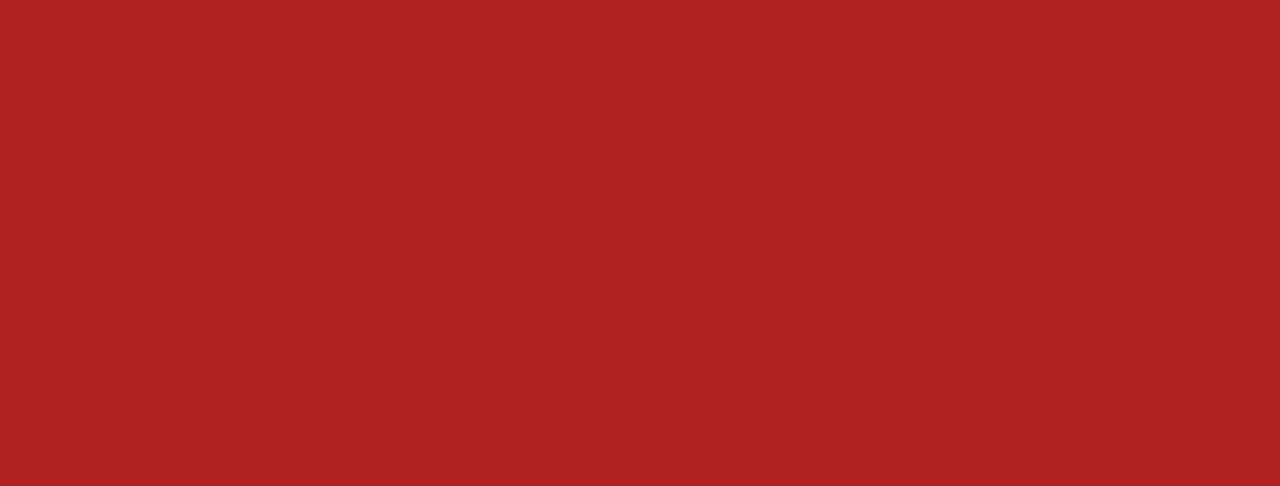
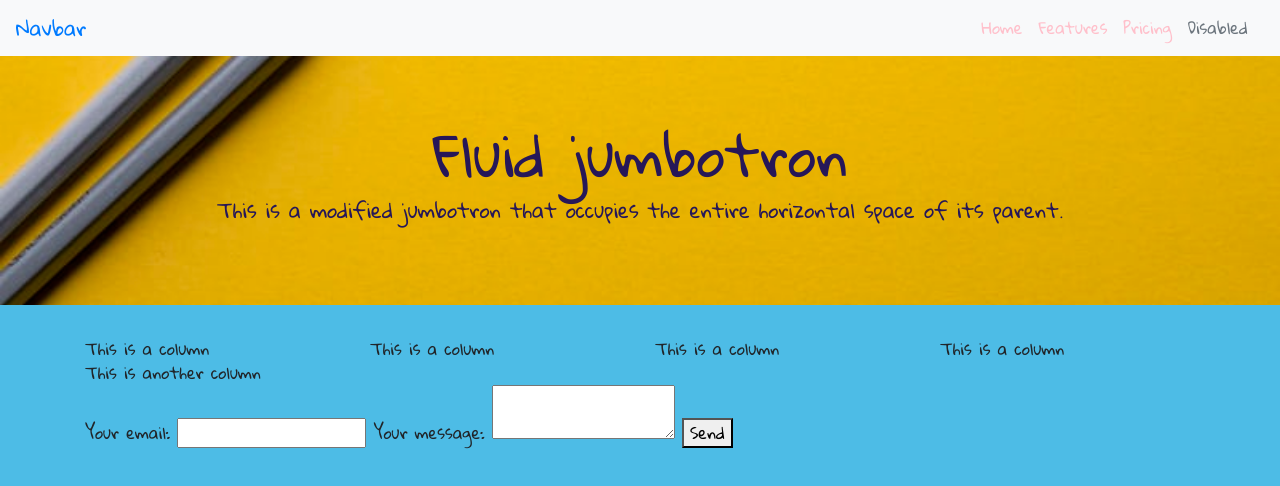
Before and after one commit to amrutakanvinde/AmrutaKanvinde.github.io, a plain HTML site: page index.html in a window 1280 px wide. Drawn offline with nearby package versions, Linux system fonts and the light colour scheme.

Commit message:
first commit.

```diff
--- /dev/null
+++ b/CSS/body.css
@@ -0,0 +1,4 @@
+body {
+    background: var(--blue);
+    font-family: var(--font-one);
+}
--- /dev/null
+++ b/CSS/header.css
@@ -0,0 +1,6 @@
+.jumbotron {
+    background: url("../assets/portfolio.jpeg") no-repeat center;
+    background-size: cover;
+    color:var(--purple);
+    text-align: center;
+}
--- a/CSS/main.css
+++ b/CSS/main.css
@@ -1,3 +1,8 @@
-body {
-    background-color: firebrick;
-}
+@import "variables.css";
+@import "body.css";
+@import "navbar.css";
+@import "header.css";
+@import "about.css";
+@import "project.css";
+@import "contact.css";
+@import "footer.css";
--- /dev/null
+++ b/CSS/navbar.css
@@ -0,0 +1,8 @@
+#nav-content {
+    margin-left: 75%;
+}
+
+.li-tag {
+    color: pink;
+    border-color: rgba(0,0,0,.1);
+}
--- /dev/null
+++ b/CSS/variables.css
@@ -0,0 +1,17 @@
+:root {
+    --red: #e80d0d;
+    --yellow: #ffc600;
+    --yellow-green: #D4FC23;
+    --teal: #B5F0F4;
+    --blue: #4DBCE6;
+    --blue-green: #0ed6a4;
+    --pink-lavender: #D1B1CB;
+    --pink: #F468B2;
+    --orange: #FF8A4E;
+    --black:#010E0F;
+    --purple:#261758;
+
+    --font-one: 'Gloria Hallelujah', cursive;
+    --font-two: 'Shadows Into Light', cursive;
+
+}
--- a/index.html
+++ b/index.html
@@ -4,10 +4,92 @@
     <meta charset="UTF-8">
     <meta name="viewport" content="width=device-width, initial-scale=1.0">
     <title>Amruta Kanvinde Portfolio</title>
+    <!-- bootstarp css link -->
+    <link rel="stylesheet" href="https://stackpath.bootstrapcdn.com/bootstrap/4.5.2/css/bootstrap.min.css" integrity="sha384-JcKb8q3iqJ61gNV9KGb8thSsNjpSL0n8PARn9HuZOnIxN0hoP+VmmDGMN5t9UJ0Z" crossorigin="anonymous">
+    <!-- Google Fonts Link -->
+    <link href="https://fonts.googleapis.com/css2?family=Gloria+Hallelujah&family=Shadows+Into+Light&display=swap" rel="stylesheet">
+        <!-- My Css link -->
     <link type="text/css" rel="stylesheet" href="./CSS/main.css">
 </head>
 <body>
 
+    <!-- Navbar section -->
+
+    <nav class="navbar navbar-expand-lg bg-light">
+        <a class="navbar-brand" href="#">Navbar</a>
+        <button class="navbar-toggler" type="button" data-toggle="collapse" data-target="#navbarNav" aria-controls="navbarNav" aria-expanded="false" aria-label="Toggle navigation">
+          <span class="navbar-toggler-icon"></span>
+        </button>
+        <div class="collapse navbar-collapse" id="navbarNav">
+          <ul class="navbar-nav" id="nav-content">
+            <li class="nav-item active">
+              <a class="nav-link li-tag" href="#contact">Home <span class="sr-only">(current)</span></a>
+            </li>
+            <li class="nav-item">
+              <a class="nav-link li-tag" href="#">Features</a>
+            </li>
+            <li class="nav-item">
+              <a class="nav-link li-tag" href="#">Pricing</a>
+            </li>
+            <li class="nav-item">
+              <a class="nav-link disabled li-tag" href="#" tabindex="-1" aria-disabled="true">Disabled</a>
+            </li>
+          </ul>
+        </div>
+      </nav>
+
+      <!-- Jumbotron -->
+      <section id="landing-section">
+        <div class="jumbotron jumbotron-fluid">
+            <div class="container">
+              <h1 class="display-4">Fluid jumbotron</h1>
+              <p class="lead">This is a modified jumbotron that occupies the entire horizontal space of its parent.</p>
+            </div>
+          </div>
+      </section>
+
+      <!-- Bootstrap layout explanation -->
+
+      <section>
+          <div class="container">
+              <div class="row"> <!-- You can have upto 12 columns in one row -->
+                <div class="col">This is a column</div>
+                <div class="col">This is a column</div>
+                <div class="col">This is a column</div>
+                <div class="col">This is a column</div>
+              </div>
+              <div class="row">
+                <div class="col">This is another column</div>
+              </div>
+          </div>
+      </section>
+
+      <section id="contact">
+          <div class="container">
+            <form
+            action="https://formspree.io/mdowjgnv"
+            method="POST"
+            >
+            <label>
+            Your email:
+            <input type="text" name="_replyto">
+            </label>
+            <label>
+            Your message:
+            <textarea name="message"></textarea>
+            </label>
+
+            <!-- your other form fields go here -->
+
+            <button type="submit">Send</button>
+            </form>
+          </div>
+      </section>
+    <!-- Bootstrap script tags -->
+    <script src="https://code.jquery.com/jquery-3.5.1.slim.min.js" integrity="sha384-DfXdz2htPH0lsSSs5nCTpuj/zy4C+OGpamoFVy38MVBnE+IbbVYUew+OrCXaRkfj" crossorigin="anonymous"></script>
+    <script src="https://cdn.jsdelivr.net/npm/popper.js@1.16.1/dist/umd/popper.min.js" integrity="sha384-9/reFTGAW83EW2RDu2S0VKaIzap3H66lZH81PoYlFhbGU+6BZp6G7niu735Sk7lN" crossorigin="anonymous"></script>
+    <script src="https://stackpath.bootstrapcdn.com/bootstrap/4.5.2/js/bootstrap.min.js" integrity="sha384-B4gt1jrGC7Jh4AgTPSdUtOBvfO8shuf57BaghqFfPlYxofvL8/KUEfYiJOMMV+rV" crossorigin="anonymous"></script>
+    <!-- My javascript link -->
     <script src="main.js"></script>
 </body>
 </html>
```
Also changed, not shown: CSS/about.css (added), CSS/contact.css (added), CSS/footer.css (added), CSS/project.css (added), assets/portfolio-background.jpeg (added), assets/portfolio.jpeg (added), assets/portfolioBackground.jpeg (added).
